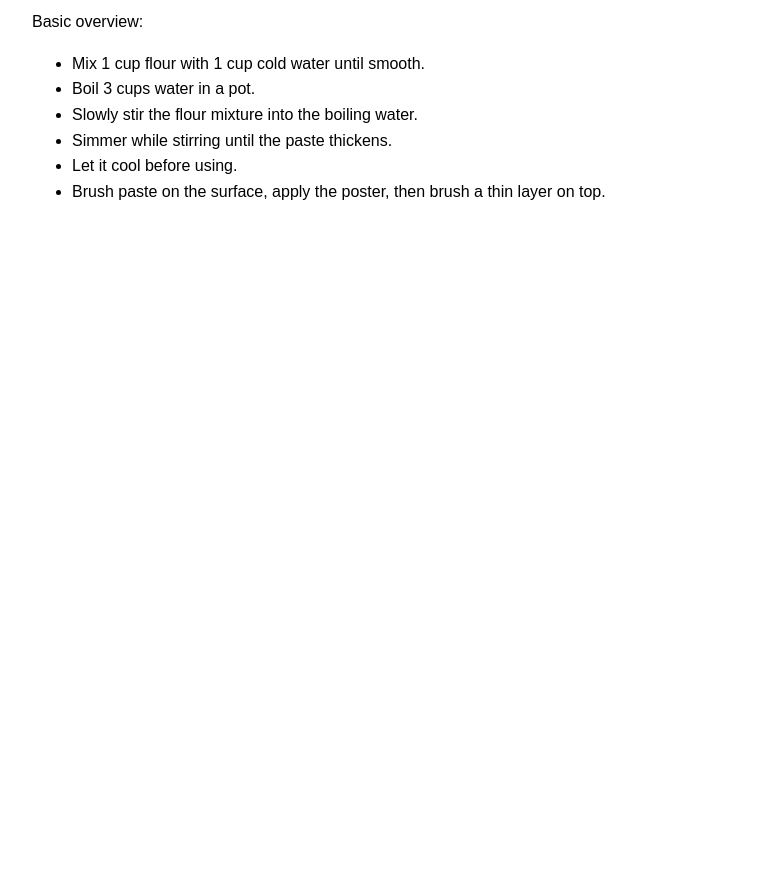
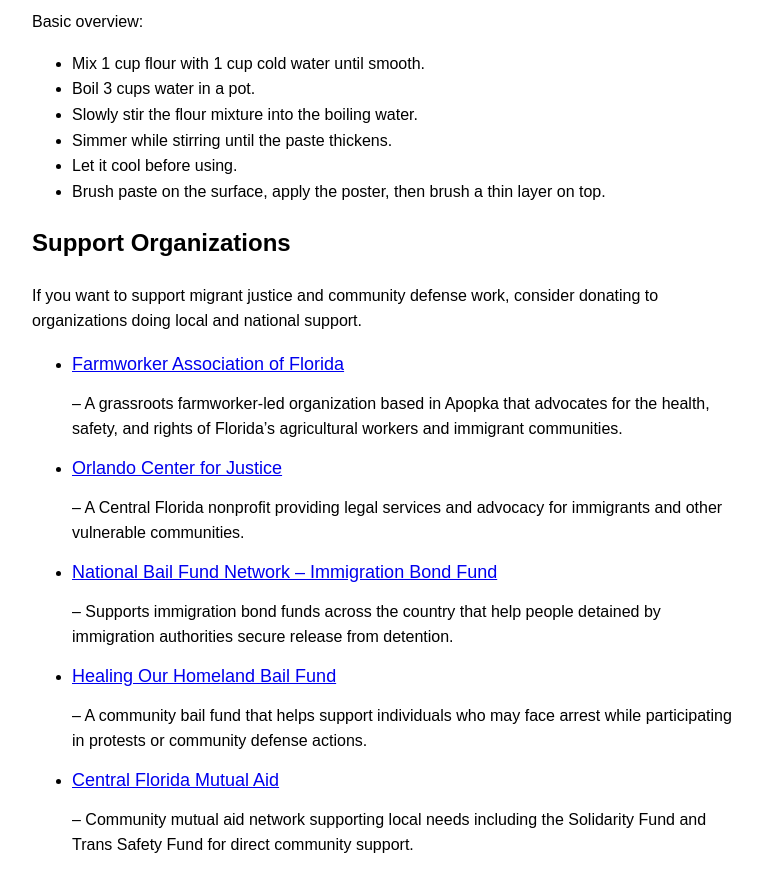
Before and after one commit to community427/protest-sign-pack, a plain HTML site: page docs/index.html in a window 1280 px wide. Shown: the part 747-1639 px from the top of the page, without its empty margins (258-1020 px from the left). Before the commit the page ends 1047 px from the top, so only its background shows below. Drawn offline with Linux system fonts and the light colour scheme.

Commit message:
Update index.html

```diff
--- a/docs/index.html
+++ b/docs/index.html
@@ -62,6 +62,33 @@
   <li>Brush paste on the surface, apply the poster, then brush a thin layer on top.</li>
 </ul>
 
+<h2>Support Organizations</h2>
+
+<p>If you want to support migrant justice and community defense work, consider donating to organizations doing local and national support.</p>
+
+<ul>
+
+<li>
+<a href="https://floridafarmworkers.org/givenow/">Farmworker Association of Florida</a> – A grassroots farmworker-led organization based in Apopka that advocates for the health, safety, and rights of Florida’s agricultural workers and immigrant communities.
+</li>
+
+<li>
+<a href="https://www.orlandojustice.org/support">Orlando Center for Justice</a> – A Central Florida nonprofit providing legal services and advocacy for immigrants and other vulnerable communities.
+</li>
+
+<li>
+<a href="https://secure.actblue.com/donate/immbondfreedom">National Bail Fund Network – Immigration Bond Fund</a> – Supports immigration bond funds across the country that help people detained by immigration authorities secure release from detention.
+</li>
+
+<li>
+<a href="https://www.zeffy.com/en-US/donation-form/07bc64a7-e97c-4f39-9850-baecaff5572a">Healing Our Homeland Bail Fund</a> – A community bail fund that helps support individuals who may face arrest while participating in protests or community defense actions.
+</li>
+
+<li>
+<a href="https://linktr.ee/cflmutualaid">Central Florida Mutual Aid</a> – Community mutual aid network supporting local needs including the Solidarity Fund and Trans Safety Fund for direct community support.
+</li>
+
+</ul>
 
 </body>
 </html>
```
